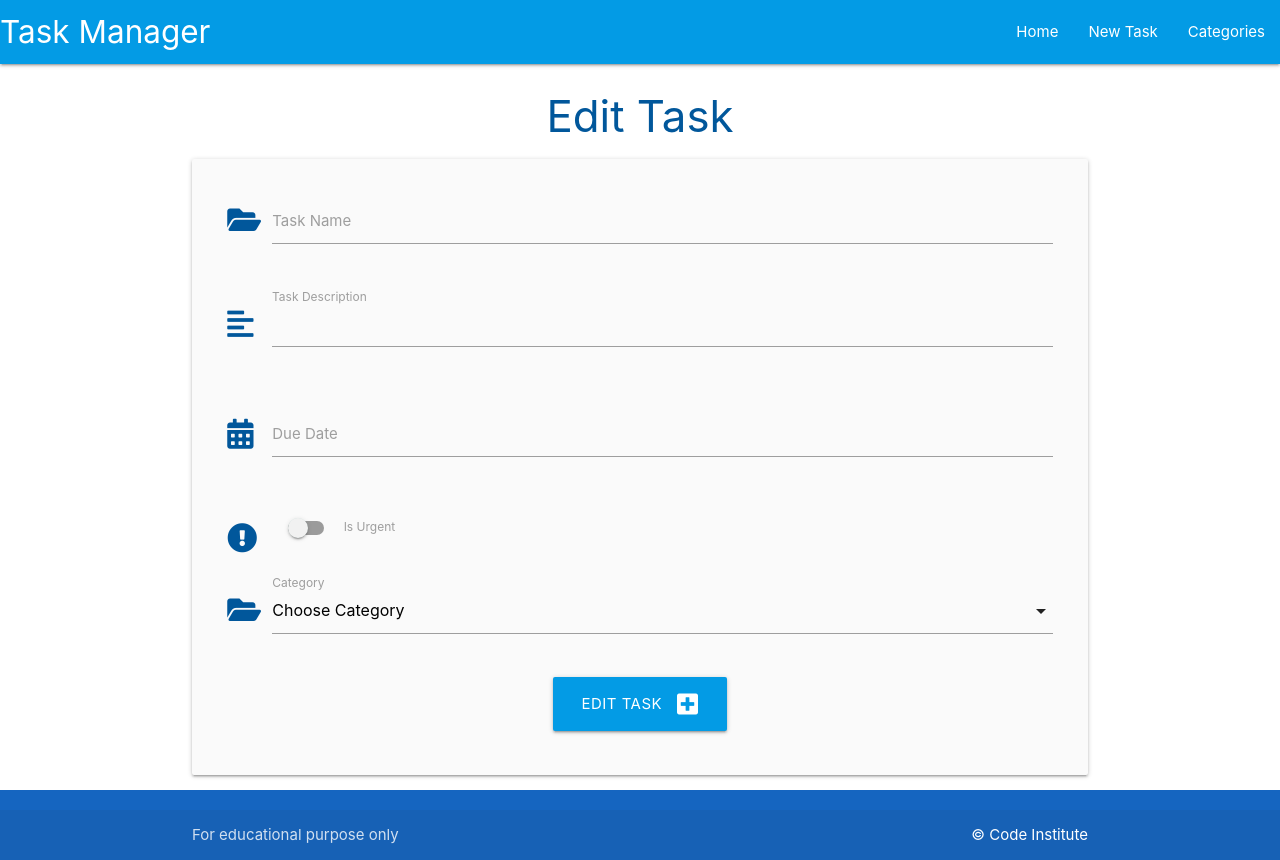
After one commit to Sabri-bel/taskmanager, a Flask app: template taskmanager/templates/edit_task.html in a window 1280 px wide. The commit adds this page. Run offline with Flask 3, Linux system fonts and the light colour scheme; the template is opened without the code that fills it, so the values that code supplies are empty.

Commit message:
created the edit task file

```diff
--- /dev/null
+++ b/taskmanager/templates/edit_task.html
@@ -0,0 +1,82 @@
+<!--template n5 for edit new task with a button-->
+
+
+{% extends "base.html" %}
+{% block content %}
+
+<h3 class="light-blue-text text-darken-4 center-align">Edit Task</h3>
+
+
+<div class="row card-panel grey lighten-5">
+    <!--link to the python function edit_task
+    double curly bracket since it target a file within the project (present in route.py)-->
+    <form class="col s12" method="POST" action="{{ url_for('edit_task', task_id=task.id) }}">
+      <!--task name-->
+      <div class="row">
+        <div class="input-field col s12">
+            <i class="fas fa-folder-open prefix light-blue-text text-darken-4"></i>
+          <input id="task_name" name="task_name" minlength="5" maxlength="50" type="text" class="validate" required>
+          <!--id, name and label for  must match-->
+          <label for="task_name">Task Name</label>
+        </div>
+      </div>
+      <!--task description-->
+      <div class="row">
+        <div class="input-field col s12">
+            <i class="fas fa-align-left prefix light-blue-text text-darken-4"></i>
+          <textarea id="task_description" name="task_description" minlength="5" maxlength="500" type="text"
+          class="materialize-textarea validate" required>
+          </textarea>
+            <!--id, name and label for  must match-->
+          <label for="task_description">Task Description</label>
+        </div>
+      </div>
+      <!--due date -->
+      <div class="row">
+        <div class="input-field col s12">
+            <i class="fas fa-calendar-alt prefix light-blue-text text-darken-4"></i>
+          <input id="due_date" name="due_date" type="text" class="datepicker validate" required>
+          <!--id, name and label for  must match-->
+          <label for="due_date">Due Date</label>
+        </div>
+      </div>
+      <!--is urgent field-->
+      <div class="row">
+        <div class="input-field col s12">
+          <div class="switch">
+            <i class="fas fa-exclamation-circle prefix light-blue-text text-darken-4"></i>
+            <label for="is_urgent">
+              <input id="is_urgent" name="is_urgent" type="checkbox">
+              <span class="lever"></span>
+              Is Urgent
+            </label>
+          </div>
+        </div>
+      </div>
+      <!--catergory id -->
+      <div class="row">
+        <div class="input-field col s12">
+            <i class="fas fa-folder-open prefix light-blue-text text-darken-4"></i>
+            <select id="category_id" name="category_id" class="validate" required>
+              <option value="" disabled selected>Choose Category</option>
+              {% for category in categories %}
+                <option value="{{ category.id }}">{{category.category_name }}</option>
+              {% endfor %}
+            </select>
+          <!--id, name and label for  must match-->
+          <label for="category_id">Category</label>
+        </div>
+      </div>
+
+      <!--submit button-->
+      <div class="row">
+        <div class="col s12 center-align">
+          <button type="submit" class="btn-large light-blue darken-1">
+            Edit Task <i class="fas fa-plus-square right"></i>
+          </button>
+
+        </div>
+      </div>
+    </form>
+</div>
+{% endblock %}
--- a/taskmanager/templates/task.html
+++ b/taskmanager/templates/task.html
@@ -25,6 +25,9 @@
       <div class="collapsible-body">
         <strong>{{ task.category }}</strong>
         <p>{{ task.task_description }}</p>
+        <p>
+          <a href="{{ url_for('edit_task', task_id=task.id) }}" class="btn green accent-4">Edit</a>
+        </p>
       </div>
     </li>
     {% endfor %}
```
Also changed, not shown: taskmanager/routes.py (+18 -0 lines).
